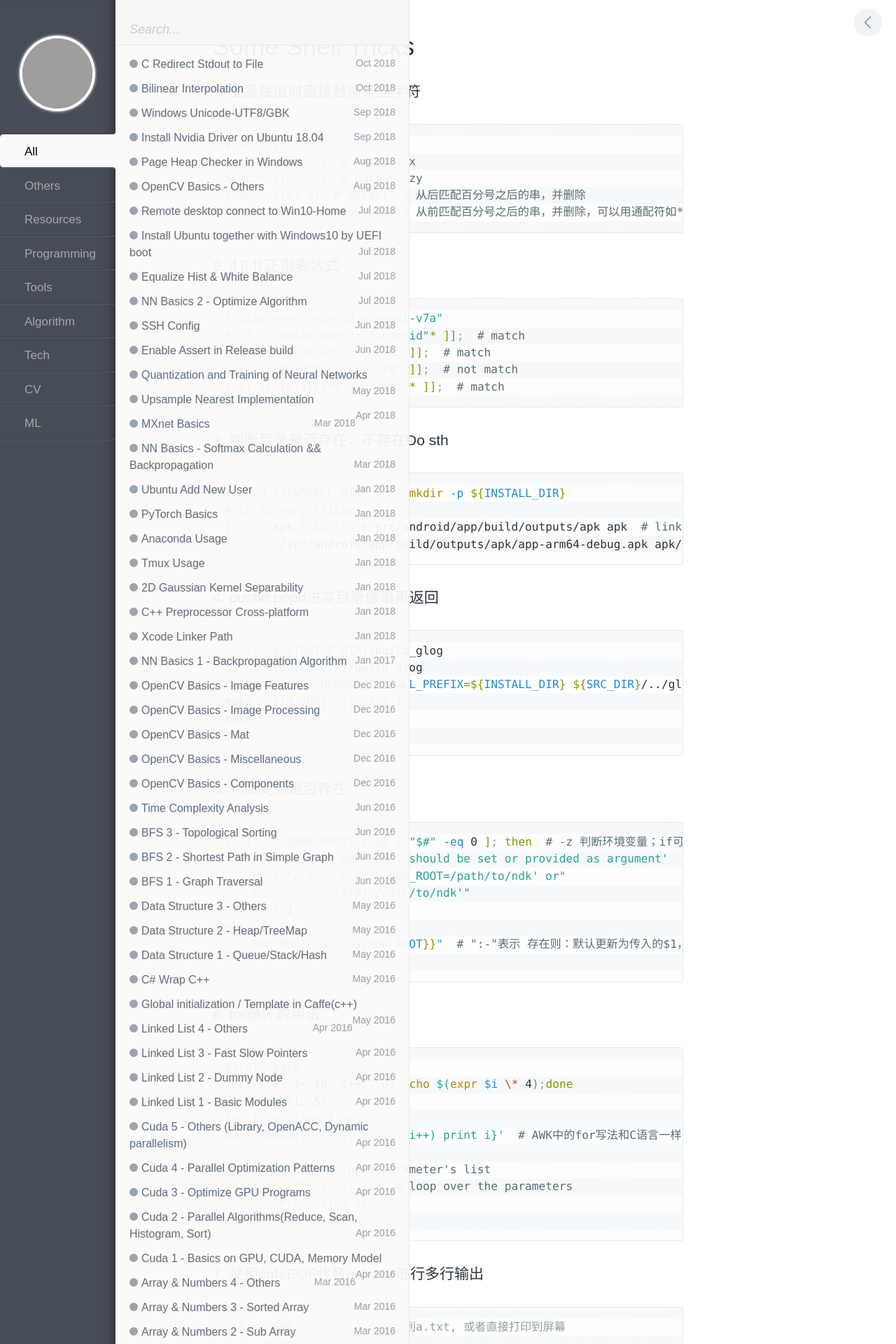
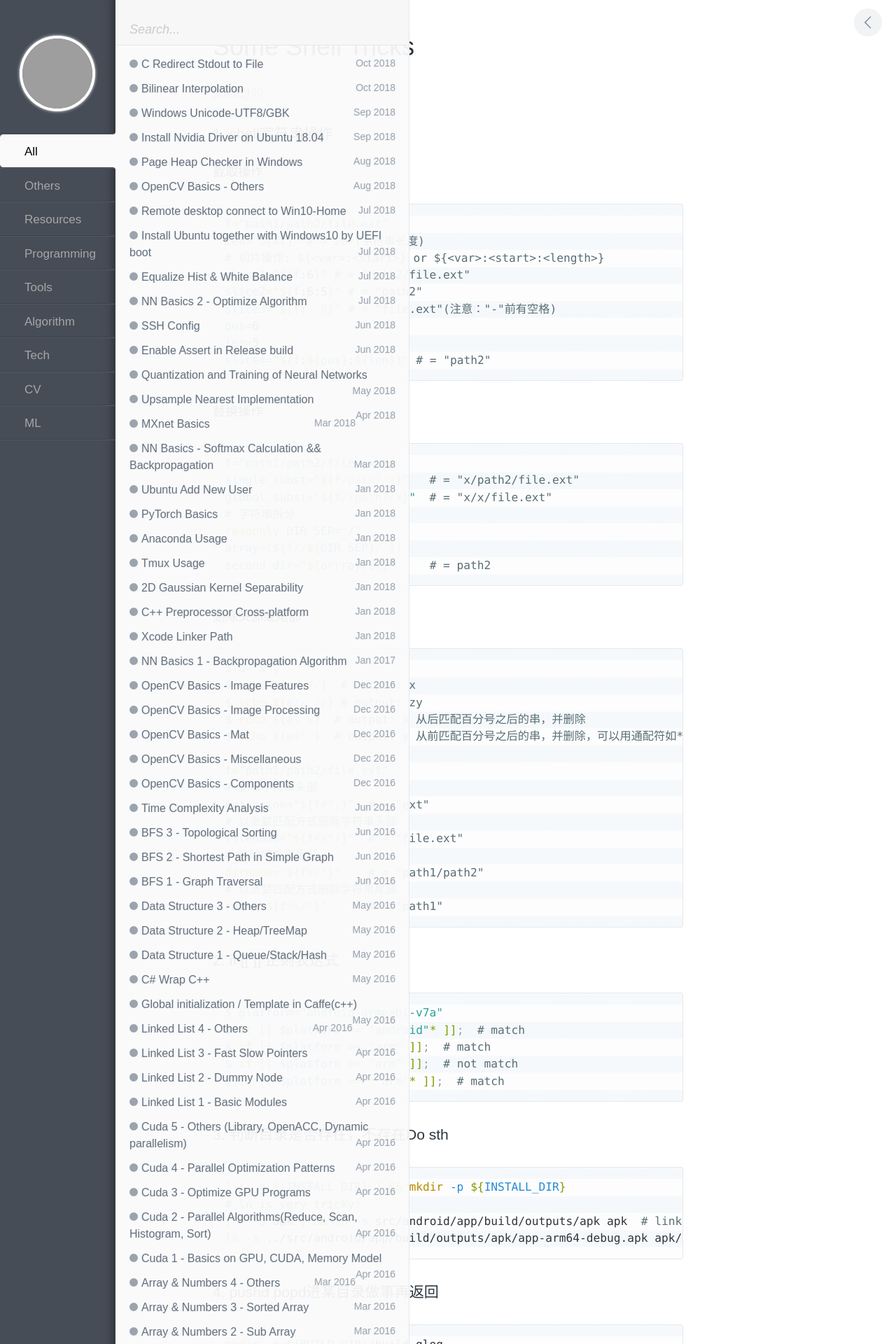
Before and after one commit to wykvictor/wykvictor.github.io, a Jekyll site: the page built from _posts/resources/2016-01-25-Some-Shell-Tricks.md, in a window 1280 px wide. Shown: the top 1920 px of the page at 70% size. Built offline with Jekyll 4.4.1, drawn with Linux system fonts in a browser that asks for light colours; comment, search, counter and statistics services are not loaded; some of the changed text lies outside the part shown; grey boxes are pictures that could not be loaded.

Commit message:
update shell md

```diff
--- a/_posts/resources/2016-01-25-Some-Shell-Tricks.md
+++ b/_posts/resources/2016-01-25-Some-Shell-Tricks.md
@@ -6,13 +6,50 @@ tags: [linux, shell, trick]
 categories: Resources
 ---
 
-### 1. 变量赋值时直接替换某些字符
+[shell进阶](http://www.361way.com/bash-15minutes-advanced/3248.html)
+
+### 1. shell字符串操作
+截取操作
+{% highlight Bash shell scripts %}
+f="path1/path2/file.ext"
+len="${#f}" # = 20 (字符串长度)
+# 切片操作: ${<var>:<start>} or ${<var>:<start>:<length>}
+slice1="${f:6}" # = "path2/file.ext"
+slice2="${f:6:5}" # = "path2"
+slice3="${f: -8}" # = "file.ext"(注意："-"前有空格)
+pos=6
+len=5
+slice4="${f:${pos}:${len}}" # = "path2"
+{% endhighlight %}
+
+替换操作
+{% highlight Bash shell scripts %}
+f="path1/path2/file.ext"
+single_subst="${f/path?/x}"   # = "x/path2/file.ext"
+global_subst="${f//path?/x}"  # = "x/x/file.ext"
+# 字符串拆分
+readonly DIR_SEP="/"
+array=(${f//${DIR_SEP}/ })
+second_dir="${arrray[1]}"     # = path2
+{% endhighlight %}
+
+删除头部或尾部
 {% highlight Bash shell scripts %}
 $ a="x y"
 $ echo ${a/ */}  # output: x
 $ echo ${a/x /z} # output: zy
 $ echo ${a% y}  # output: x 从后匹配百分号之后的串，并删除
-¥ echo ${a#* }  # output: y 从前匹配百分号之后的串，并删除，可以用通配符如*
+$ echo ${a#* }  # output: y 从前匹配百分号之后的串，并删除，可以用通配符如*
+
+f="path1/path2/file.ext"
+# 删除字符串头部
+extension="${f#*.}"  # = "ext"
+# 以贪婪匹配方式删除字符串头部
+filename="${f##*/}"  # = "file.ext"
+# 删除字符串尾部
+dirname="${f%/*}"    # = "path1/path2"
+# 以贪婪匹配方式删除字符串尾部
+root="${f%%/*}"      # = "path1"
 {% endhighlight %}
 
 ### 2. if [[ ]] 正则表达式
@@ -81,3 +118,41 @@ EOF  # 当然也不必用EOF，用AAA等也可以，只是个标识;必须顶格
 {% endhighlight %}
 
 ### 8. read -p "Press Enter to continue..."
+
+### 9. 使用getopt parse输入参数
+{% highlight Bash shell scripts %}
+#!/bin/bash
+ARGS=`getopt -o hp:i -l "help,port:,intOrnot" -- "$@"`
+eval set -- "${ARGS}"
+usage() {
+    echo "usage:start.sh -h -p 6692 -i"
+}
+port=6692
+isInt=false
+
+while true;
+do
+    case "$1" in
+        --port|-p)
+            fkp_port=$2
+            shift 2
+            ;;
+        --help|-h)
+            usage
+            exit 0
+            ;;
+        --intOrnot|-i)
+            isInt=true
+            shift 1
+            ;;
+        --)
+            shift
+            break
+            ;;
+        *)
+            echo "error!"
+            exit 1
+            ;;
+    esac
+done
+{% endhighlight %}
```
Also changed, not shown: _posts/Tech/2016-03-26-Some-Tips-in-C++.md (+1 -0 lines), _posts/resources/2015-10-09-Some-Useful-Shell-Scripts.md (+7 -0 lines).
